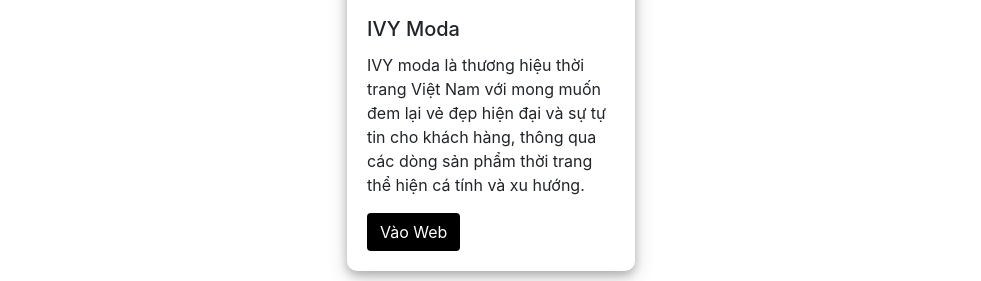
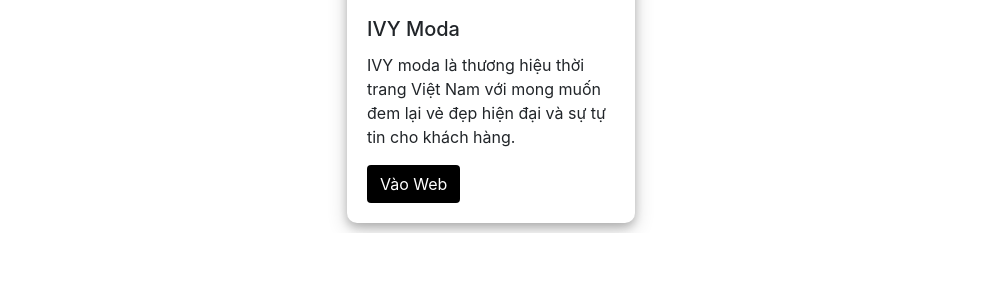
Before and after one commit to alexnguyen104/web-quan-ao, a website: page files/home.html in a window 1280 px wide. Shown: the part 777-1058 px from the top of the page, without its empty margins (149-1130 px from the left). After the commit the page ends 1010 px from the top, so only its background shows below. Drawn offline with nearby package versions, Linux system fonts and the light colour scheme.

Commit message:
shorten desc

```diff
--- a/files/home.html
+++ b/files/home.html
@@ -40,7 +40,7 @@
                     <img class="card-img-top" src="https://viecnganhluat.com/wp-content/uploads/2020/10/ivy-moda-tuyen-nhan-vien-phap-che-tai-ho-chi-minh.png" alt="ivymoda logo">
                     <div class="card-body">
                         <h5 class="card-title">IVY Moda</h5>
-                        <p class="card-text">IVY moda là thương hiệu thời trang Việt Nam với mong muốn đem lại vẻ đẹp hiện đại và sự tự tin cho khách hàng, thông qua các dòng sản phẩm thời trang thể hiện cá tính và xu hướng.</p>
+                        <p class="card-text">IVY moda là thương hiệu thời trang Việt Nam với mong muốn đem lại vẻ đẹp hiện đại và sự tự tin cho khách hàng.</p>
                         <a href="https://ivymoda.com/" class="btn ivymoda_btn">Vào Web</a>
                     </div>
                 </div>
```
